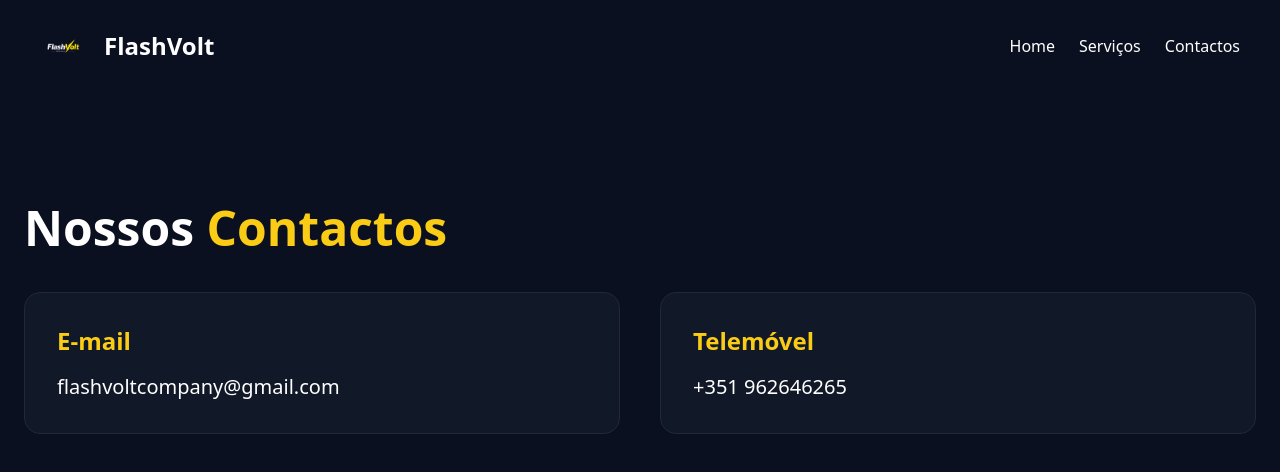
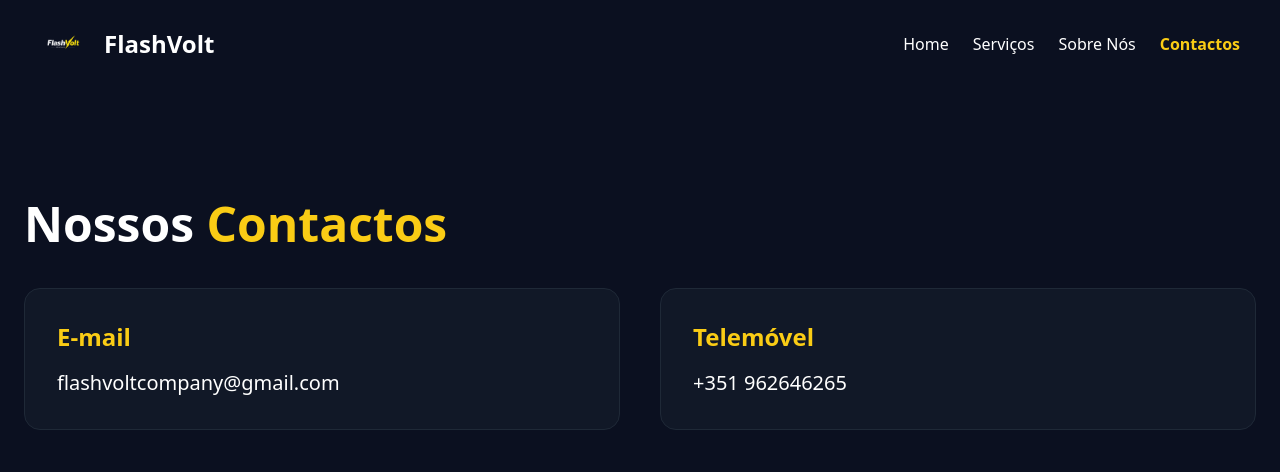
Before and after one commit to andreziinn/FlashVolt, a React (Vite) app: page /contactos in a window 1280 px wide. Shown: the top 472 px of the page. Built offline with nearby package versions, Linux system fonts and the light colour scheme.

Commit message:
Novas funções etc

```diff
--- /dev/null
+++ b/src/components/Contactos.jsx
@@ -0,0 +1,46 @@
+import { Link } from 'react-router-dom';
+
+export default function Contactos() {
+  return (
+    <section className="max-w-7xl mx-auto px-6 py-20 text-white">
+      <h1 className="text-5xl font-black mb-4">
+        Fale com a <span className="text-yellow-400">FlashVolt</span>
+      </h1>
+
+      <p className="text-gray-400 text-xl mb-12">
+        Estamos disponíveis para orçamentos e consultoria técnica.
+      </p>
+
+      <div className="grid md:grid-cols-2 gap-8">
+        <div className="bg-[#151b2d] p-8 rounded-3xl border border-gray-800">
+          <h2 className="text-yellow-400 font-bold text-xl mb-2">
+            E-mail
+          </h2>
+
+          <p className="text-2xl font-medium text-white">
+            flashvoltcompany@gmail.com
+          </p>
+        </div>
+
+        <div className="bg-[#151b2d] p-8 rounded-3xl border border-gray-800">
+          <h2 className="text-yellow-400 font-bold text-xl mb-2">
+            Telemóvel
+          </h2>
+
+          <p className="text-2xl font-medium text-white">
+            +351 962 646 265
+          </p>
+        </div>
+      </div>
+
+      <div className="mt-16 text-center">
+        <Link
+          to="/"
+          className="text-gray-500 hover:text-yellow-400 transition"
+        >
+          ← Voltar para a página inicial
+        </Link>
+      </div>
+    </section>
+  );
+}
--- a/src/components/Header.jsx
+++ b/src/components/Header.jsx
@@ -1,17 +1,27 @@
-import { Link } from 'react-router-dom';
 import logo from '../assets/logo.png';
 
 export default function Header() {
+  // Função que força o refresh da página
+  const handleRefresh = (e) => {
+    e.preventDefault(); // Impede o comportamento padrão de apenas seguir o link
+    window.location.reload();
+  };
+
   return (
-    <nav className="flex items-center justify-between px-10 py-5 bg-[#0B1020]">
+    <nav className="flex items-center justify-between px-10 py-5 bg-[#0B1020] sticky top-0 z-50">
       <div className="flex items-center gap-4">
-        <img src={logo} alt="Logo" className="w-12 h-12 mt-1" />
-        <h1 className="text-2xl font-black text-white">FlashVolt</h1>
+        {/* Adicionamos o onClick aqui no link do logo */}
+        <a href="/" onClick={handleRefresh} className="flex items-center gap-4 cursor-pointer">
+          <img src={logo} alt="Logo" className="w-12 h-12" />
+          <h1 className="text-2xl font-black text-white">FlashVolt</h1>
+        </a>
       </div>
+
       <div className="flex gap-6 text-white font-medium">
-        <Link title="Início" to="/" className="hover:text-yellow-400">Home</Link>
-        <Link title="Serviços" to="/servicos" className="hover:text-yellow-400">Serviços</Link>
-        <Link title="Contactos" to="/contactos" className="hover:text-yellow-400">Contactos</Link>
+        <a href="#" className="hover:text-yellow-400 transition-colors">Home</a>
+        <a href="#servicos" className="hover:text-yellow-400 transition-colors">Serviços</a>
+        <a href="#sobre" className="hover:text-yellow-400 transition-colors">Sobre Nós</a>
+        <a href="#contactos" className="hover:text-yellow-400 font-bold text-yellow-400">Contactos</a>
       </div>
     </nav>
   );
```
